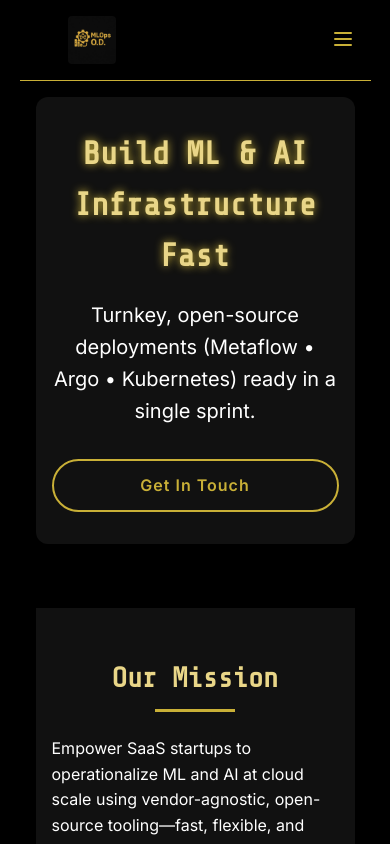
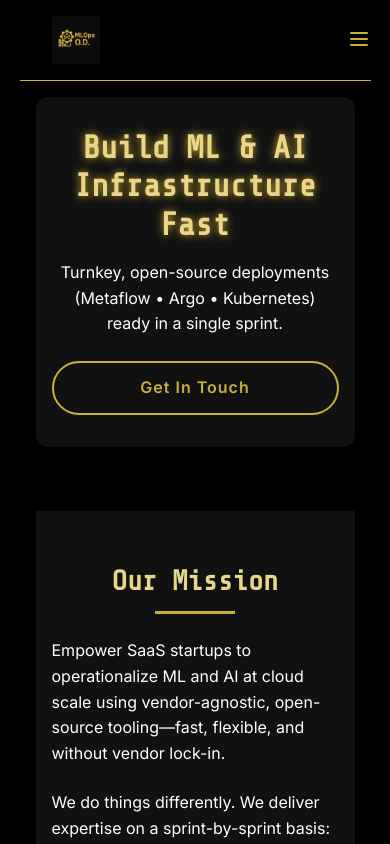
Before and after one commit to t-houssian/mlopsod, a Next.js app: page / in a window 390 px wide. Shown: the top 844 px of the page. Built offline with nearby package versions, Linux system fonts and the light colour scheme.

Commit message:
move logo

```diff
--- a/styles/globals.css
+++ b/styles/globals.css
@@ -241,13 +241,15 @@ a:hover {
 
 /* ---- MOBILE & iPhone FIXES ---- */
 @media (max-width: 768px) {
-    /* Container: add horizontal padding */
+  /* Container horizontal padding */
   .container {
     padding: 1rem; /* top/bottom 1rem, left/right 1rem */
   }
 
-    /* Navbar dropdown… (unchanged) */
-    .hamburger { display: block; }
+  /* Navbar dropdown & hamburger */
+  .hamburger {
+    display: block;
+  }
   .nav-links {
     position: absolute;
     top: 60px;
@@ -277,13 +279,29 @@ a:hover {
     text-align: right;
   }
 
-    /* Hero: already padded, centered */
+  /* >>> FLUSH LOGO TWEAKS >>> */
+  .navbar.container {
+    padding: 1rem 0;  /* remove left/right padding */
+  }
+  .logo {
+    margin: 0;
+    margin-left: -1rem;  /* shift logo further left */
+  }
+
+  /* Hero adjustments */
   .hero {
     padding: 2rem 1rem;
     text-align: center;
   }
-
-    /* Button stays full-width */
+  .hero h1 {
+    font-size: 2.5rem;
+    line-height: 1.2;
+  }
+  .hero p {
+    font-size: 1rem;
+    max-width: 100%;
+    margin: 0 auto 1.5rem;
+  }
   .btn-gold {
     width: 100%;
     max-width: none;
@@ -291,7 +309,7 @@ a:hover {
     margin: 0 auto;
   }
 
-    /* SECTION: add horizontal padding */
+  /* Section padding */
   .section {
     padding: 3rem 1rem;  /* vertical 3rem, horizontal 1rem */
   }
@@ -299,9 +317,13 @@ a:hover {
     font-size: 2rem;
   }
 
-    /* Very small screens… */
+  /* Very small screens */
   @media (max-width: 480px) {
-      .hero h1 { font-size: 2rem; }
-      .section h2 { font-size: 1.75rem; }
+    .hero h1 {
+      font-size: 2rem;
+    }
+    .section h2 {
+      font-size: 1.75rem;
     }
   }
+}
```
Lines whose indentation alone changed are shown as unchanged.
